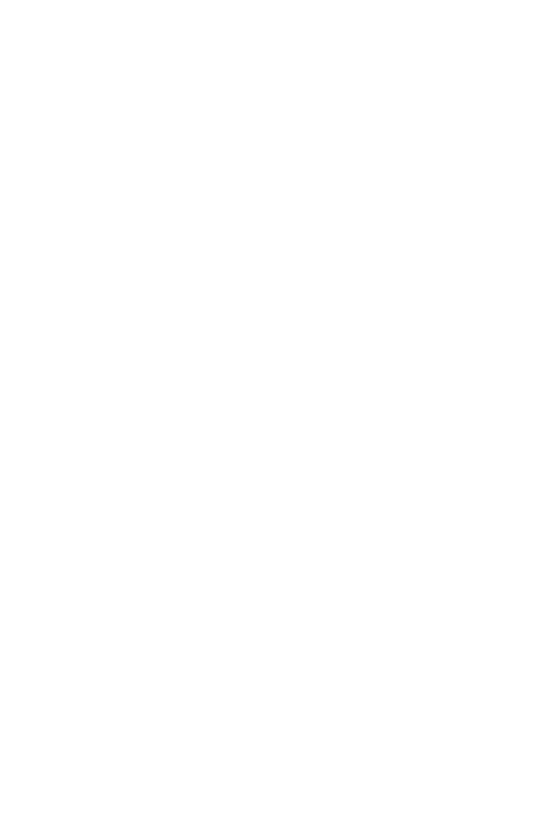
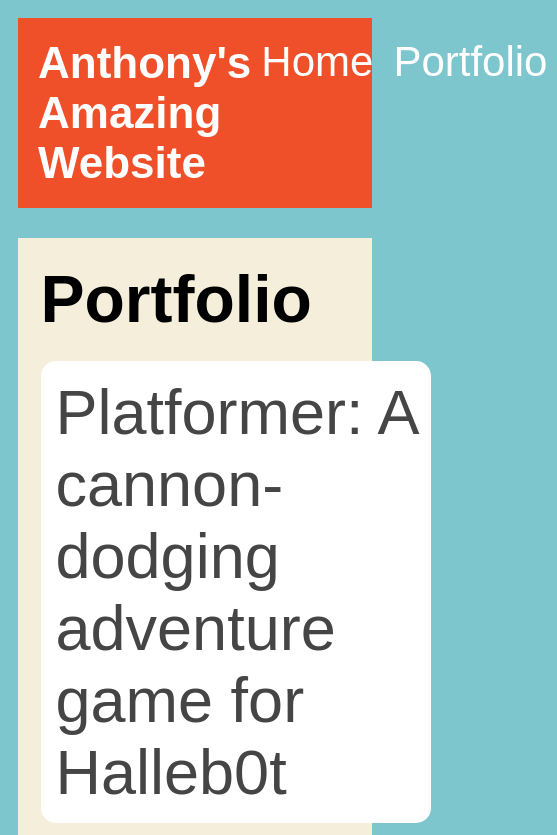
Before and after one commit to JustJinx13/JustJinx13.github.io, a plain HTML site: page portfolio.html in a window 390 px wide. Shown: the top 835 px of the page, 557 px wide, since content can reach past the window. Drawn offline with Linux system fonts and the light colour scheme.

Commit message:
add portfolio page to website

```diff
--- a/portfolio.html
+++ b/portfolio.html
@@ -0,0 +1,46 @@
+<!doctype html>
+<html>
+  <head>
+    <title>My Awesome Website</title>
+    <link rel="stylesheet" href="style.css" />
+  </head>
+
+  <body>
+    <!-- All content goes here -->
+    <div id="all-contents">
+      <nav>
+        <h1>Anthony's Amazing Website</h1>
+        <ul id="nav-ul">
+          <li class="nav-li">
+            <a href="index.html">Home</a>
+          </li>
+          <li class="nav-li">
+            <a href="portfolio.html">Portfolio</a>
+          </li>
+        </ul>
+      </nav>
+      <main>
+        <div class="content">
+          <h1>Portfolio</h1>
+          <ul id="portfolio">
+            <li>
+              <a href="fsd-projects/platformer/"
+                >Platformer: A cannon-dodging adventure game for Halleb0t</a
+              >
+            </li>
+            <li>
+              <a href="fsd-projects/bouncing-box/"
+                >Bouncing Box: A fun introduction to web game development</a
+              >
+            </li>
+            <li>
+              <a href="fsd-projects/circularity/"
+                >Circularity: A poetic motion experiment with circles</a
+              >
+            </li>
+          </ul>
+        </div>
+      </main>
+    </div>
+  </body>
+</html>
--- a/style.css
+++ b/style.css
@@ -98,3 +98,79 @@
   text-align: center;
   padding-top: 15px;
 }
+
+/*Portfolio Styles*/
+.content h1 {
+  color: black;
+}
+
+#portfolio {
+  list-style-type: none;
+  padding-left: 0;
+}
+
+#portfolio li {
+  background: #fff;
+  padding: 10px;
+  border-radius: 10px;
+  margin-bottom: 10px;
+}
+
+#portfolio li:hover {
+  background: #eee;
+}
+
+#portfolio a {
+  text-decoration: none;
+  color: #454545;
+}
+
+/* responsive web design */
+@media screen and (min-width: 120px) and (max-width: 1080px) {
+  main {
+    height: 100ch;
+    zoom: 1.5;
+    display: grid;
+  }
+
+  h1 {
+    font-size: 44px;
+  }
+
+  h2 {
+    font-size: 42px;
+  }
+
+  h3 {
+    font-size: 36px;
+  }
+
+  #all-contents {
+    height: 100ch;
+    margin: none;
+  }
+
+  a {
+    font-size: 42px;
+  }
+
+  .sidebar {
+    margin-right: 0px;
+    justify-content: center;
+    align-items: center;
+  }
+
+  .sidebar-img {
+    width: 100%;
+  }
+
+  p,
+  li {
+    font-size: 24px;
+  }
+
+  .content {
+    align-content: center;
+    justify-content: center;
+  }
+}
```
